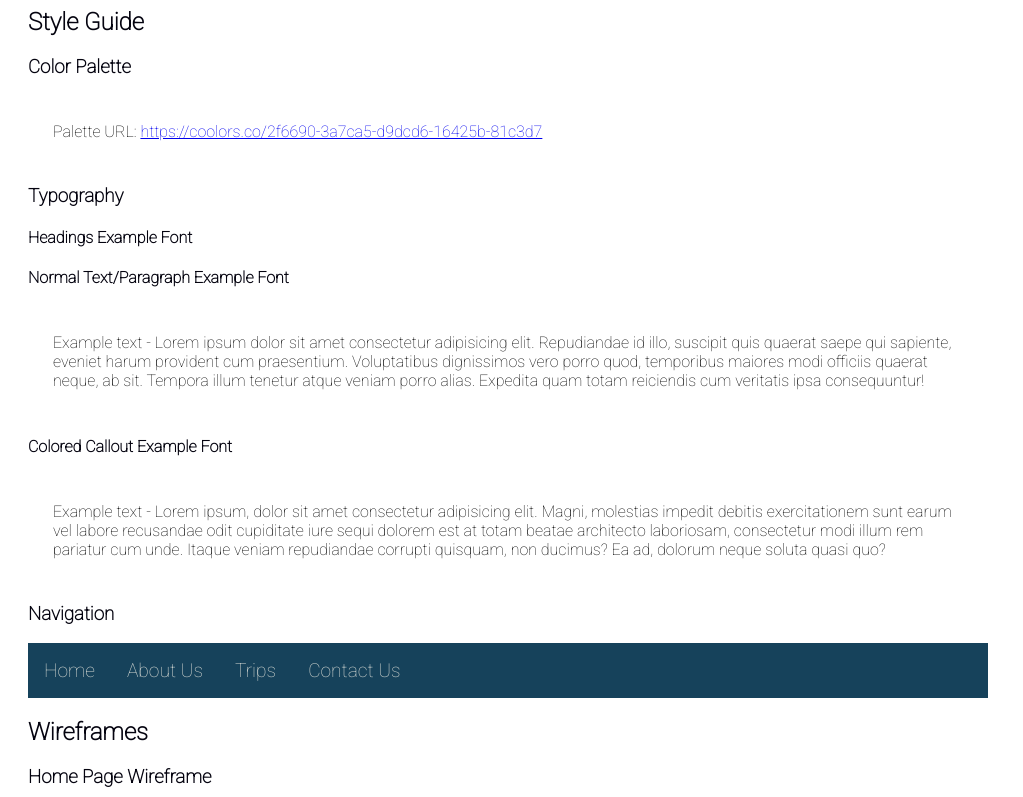
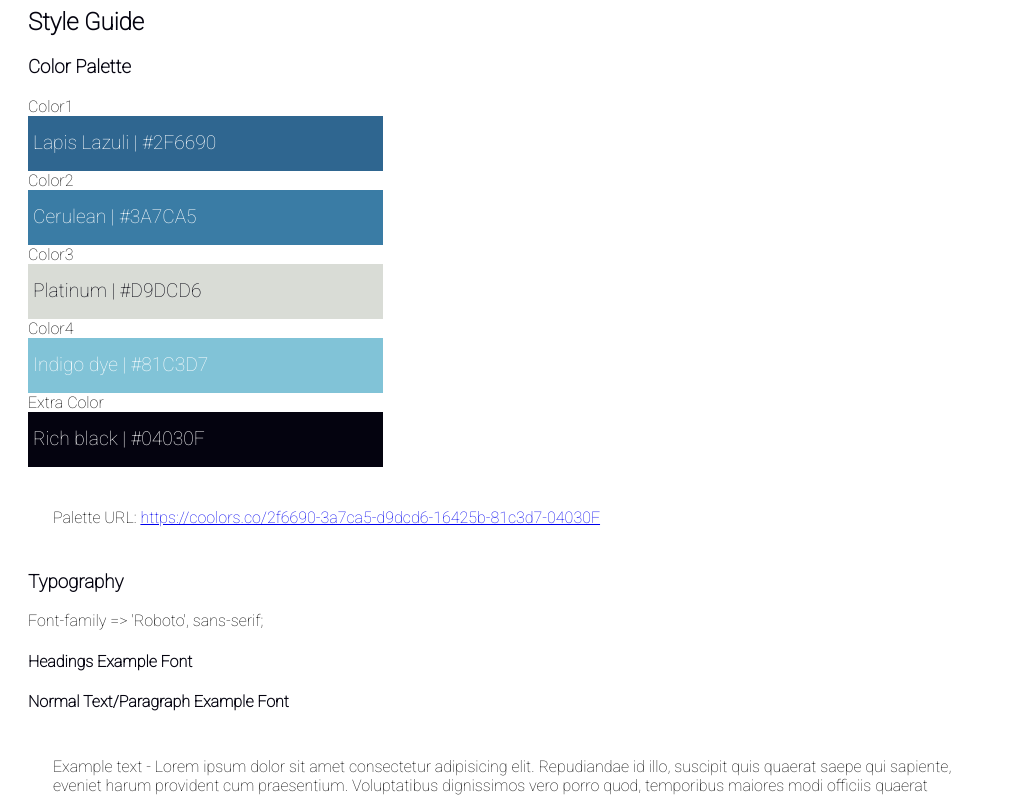
Before and after one commit to timi-daramola/wdd130, a plain HTML site: page wwr/site-plan-rafting.html in a window 1280 px wide. Shown: the part 1043-1840 px from the top of the page, without its empty margins (0-1023 px from the left). Drawn offline with Linux system fonts and the light colour scheme.

Commit message:
Site-plan-rafting

```diff
--- a/wwr/site-plan-rafting.html
+++ b/wwr/site-plan-rafting.html
@@ -39,8 +39,29 @@
         <h2>Style Guide</h2>
 
         <h3>Color Palette</h3>
-        <p>Palette URL: <a href="https://coolors.co/2f6690-3a7ca5-d9dcd6-16425b-81c3d7" target="_blank">https://coolors.co/2f6690-3a7ca5-d9dcd6-16425b-81c3d7</a></p>
+        <div>
+            Color1 <div style="width: 350px; height: 40px; background-color: #2F6690; color: #fff;padding-top: 15px; padding-left: 5px;">
+                <label style="font-size: larger;">Lapis Lazuli | #2F6690</label>
+            </div>
+            Color2 <div style="width: 350px; height: 40px; background-color: #3a7ca5; color: #fff;padding-top: 15px; padding-left: 5px;">
+                <label style="font-size: larger;">Cerulean | #3A7CA5</label>
+            </div>
+            Color3 <div style="width: 350px; height: 40px; background-color: #d9dcd6; color: #04030F;padding-top: 15px; padding-left: 5px;">
+                <label style="font-size: larger;">Platinum | #D9DCD6 </label>
+            </div>
+            Color4 <div style="width: 350px; height: 40px; background-color: #81c3d7; color: #fff;padding-top: 15px; padding-left: 5px;">
+                <label style="font-size: larger;">Indigo dye | #81C3D7</label>
+            </div>
+
+            <!-- Extra color for text visibility -->
+            Extra Color <div style="width: 350px; height: 40px; background-color: #04030F; color: #fff;padding-top: 15px; padding-left: 5px;">
+                <label style="font-size: larger;">Rich black | #04030F</label>
+            </div>
+        </div>
+        <p>Palette URL: <a href="https://coolors.co/2f6690-3a7ca5-d9dcd6-16425b-81c3d7-04030F" target="_blank">https://coolors.co/2f6690-3a7ca5-d9dcd6-16425b-81c3d7-04030F</a></p>
+
         <h3>Typography</h3>
+        <label>Font-family =>  'Roboto', sans-serif;</label>
         <h4>Headings Example Font</h4>
         <h4>Normal Text/Paragraph Example Font</h4>
         <p>Example text - Lorem ipsum dolor sit amet consectetur adipisicing elit. Repudiandae id illo, suscipit quis quaerat saepe qui sapiente, eveniet harum provident cum praesentium. Voluptatibus dignissimos vero porro quod, temporibus maiores modi officiis quaerat neque, ab sit. Tempora illum tenetur atque veniam porro alias. Expedita quam totam reiciendis cum veritatis ipsa consequuntur!</p>
```
